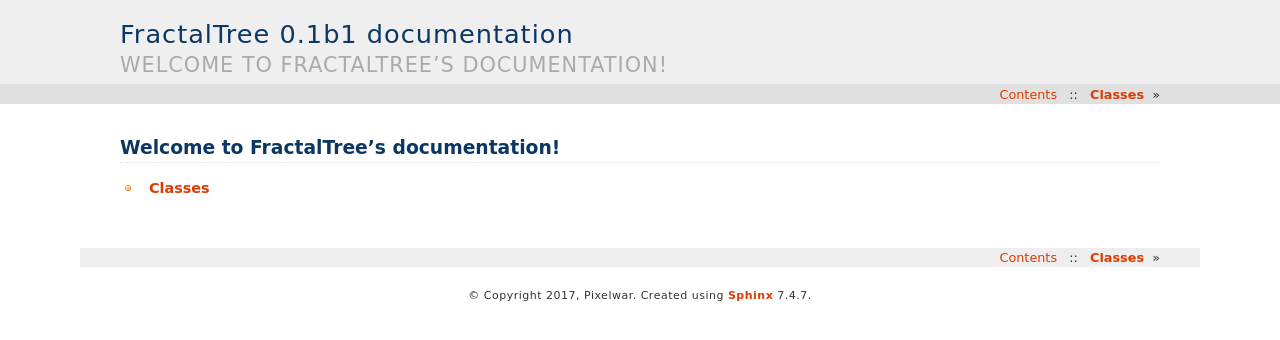
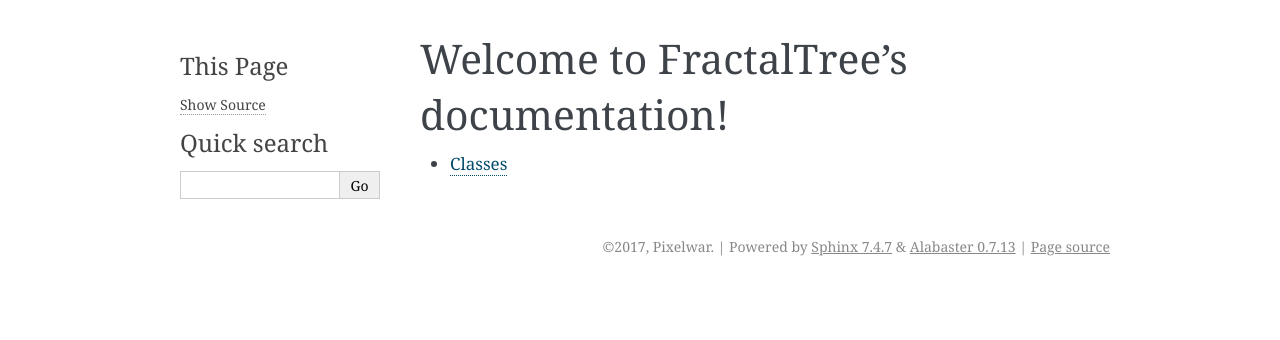
Before and after one commit to PixelwarStudio/PyTree, a Sphinx documentation site: the page built from docs/index.rst, in a window 1280 px wide. Shown: the top 340 px of the page. Built offline with Sphinx 7.4.7, drawn with Linux system fonts in a browser that asks for light colours.

Commit message:
change doc theme

```diff
--- a/docs/conf.py
+++ b/docs/conf.py
@@ -85,7 +85,7 @@ todo_include_todos = True
 # The theme to use for HTML and HTML Help pages.  See the documentation for
 # a list of builtin themes.
 #
-html_theme = 'haiku'
+html_theme = 'alabaster'
 
 # Theme options are theme-specific and customize the look and feel of a theme
 # further.  For a list of options available for each theme, see the
```
